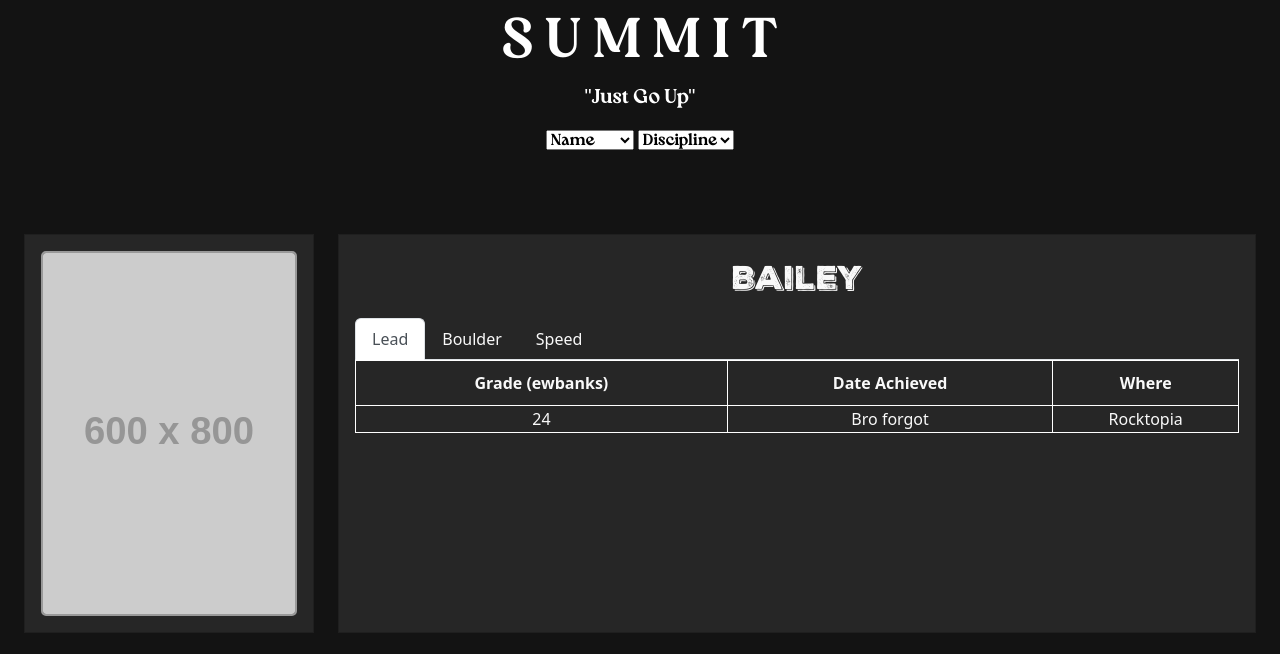
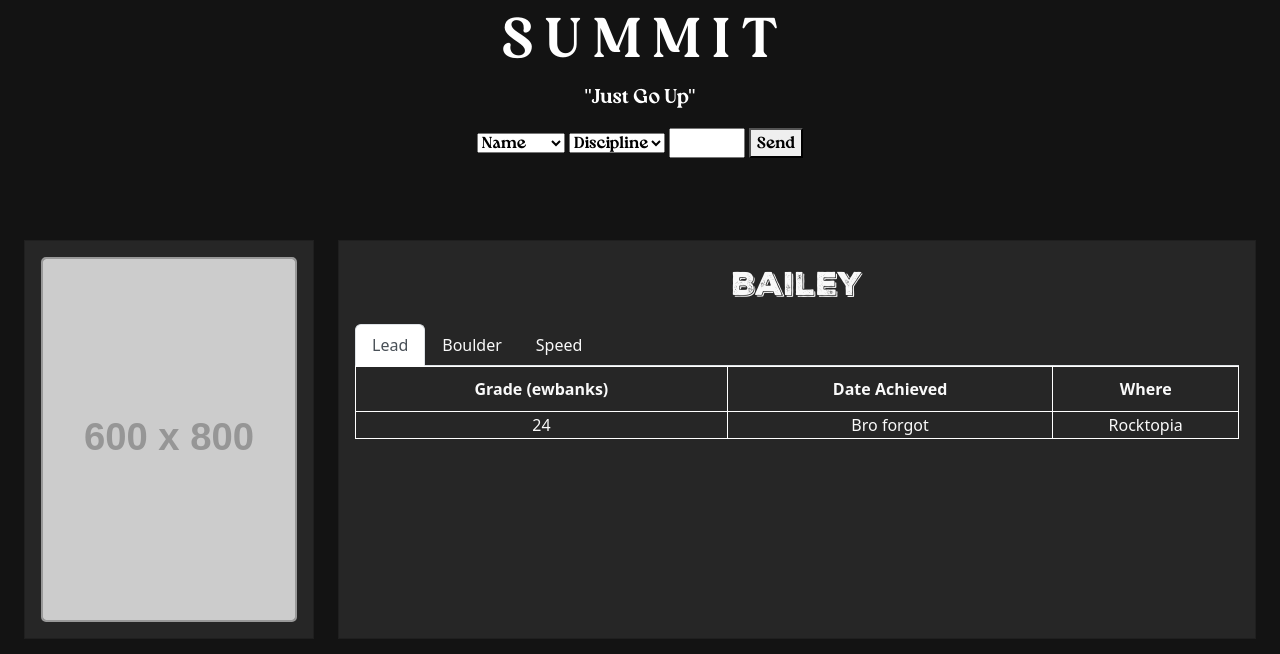
Before and after one commit to leighton075/Klimbing-Site, a plain HTML site: page index.html in a window 1280 px wide. Shown: the part 61-715 px from the top of the page. Drawn offline with nearby package versions, Linux system fonts and the light colour scheme; placeholder pictures from the web are drawn by us.

Commit message:
Update 2 to grade submitting

```diff
--- a/index.html
+++ b/index.html
@@ -61,6 +61,8 @@
                             <option value="Boulder">Boulder</option>
                             <option value="Speed">Speed</option>
                         </select>
+                        <input type="number" name="grade" min="1" max="39" required>
+                        <button type="submit">Send</button>
                     </form>
                 </header>
                 <section class="px-4">
```
